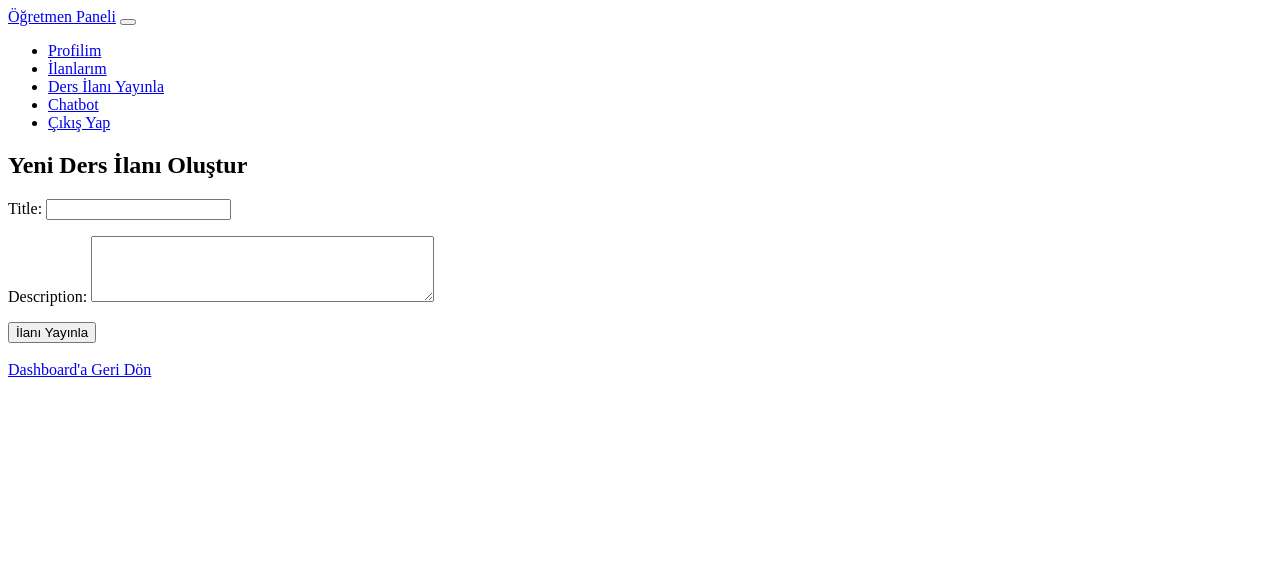
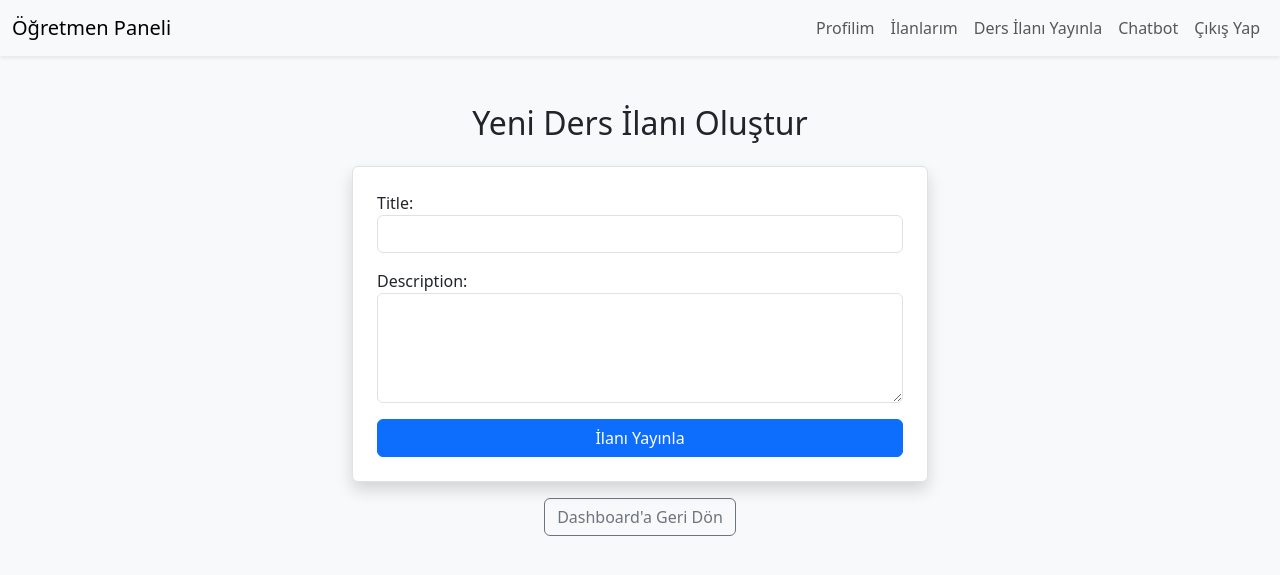
Before and after one commit to senihakulaksiz/appointment_project, a Django app: page /users/teacher/announcement/new/ in a window 1280 px wide. Shown: the top 575 px of the page. Run offline with Django 4.2, Linux system fonts and the light colour scheme; a user stored in the database is signed in; tables that the repository leaves empty hold one stand-in row (values such as "Sample post"); parts of the project's set-up code (start-up, migrations or seed data) failed here and were passed over; some libraries are stand-ins or nearby versions.

Commit message:
Style: Apply Bootstrap to Create Announcement page

```diff
--- a/backend/users/templates/users/create_announcement.html
+++ b/backend/users/templates/users/create_announcement.html
@@ -1,11 +1,15 @@
 <!DOCTYPE html>
 <html lang="tr">
+{% load static %}
 <head>
     <meta charset="UTF-8">
     <title>Yeni Ders İlanı Oluştur</title>
+    <link rel="stylesheet" href="{% static 'css/bootstrap.min.css' %}">
 </head>
-<body>
-<nav class="navbar navbar-expand-lg navbar-light bg-light">
+<body style="background-color: #f8f9fa;">
+
+<!-- NAVBAR -->
+<nav class="navbar navbar-expand-lg navbar-light bg-light shadow-sm">
   <div class="container-fluid">
     <a class="navbar-brand" href="{% url 'teacher_dashboard' %}">Öğretmen Paneli</a>
     <button class="navbar-toggler" type="button" data-bs-toggle="collapse" data-bs-target="#navbarNav">
@@ -14,36 +18,32 @@
 
     <div class="collapse navbar-collapse" id="navbarNav">
       <ul class="navbar-nav ms-auto">
-        <li class="nav-item">
-          <a class="nav-link" href="{% url 'teacher_profile' %}">Profilim</a>
-        </li>
-        <li class="nav-item">
-          <a class="nav-link" href="{% url 'my_announcements' %}">İlanlarım</a>
-        </li>
-        <li class="nav-item">
-          <a class="nav-link" href="{% url 'create_announcement' %}">Ders İlanı Yayınla</a>
-        </li>
-        <li class="nav-item">
-          <a class="nav-link" href="{% url 'chatbot_page' %}">Chatbot</a>  <!-- 🔥 Burası -->
-        </li>
-        <li class="nav-item">
-          <a class="nav-link" href="{% url 'logout' %}">Çıkış Yap</a>
-        </li>
+        <li class="nav-item"><a class="nav-link" href="{% url 'teacher_profile' %}">Profilim</a></li>
+        <li class="nav-item"><a class="nav-link" href="{% url 'my_announcements' %}">İlanlarım</a></li>
+        <li class="nav-item"><a class="nav-link" href="{% url 'create_announcement' %}">Ders İlanı Yayınla</a></li>
+        <li class="nav-item"><a class="nav-link" href="{% url 'chatbot_page' %}">Chatbot</a></li>
+        <li class="nav-item"><a class="nav-link" href="{% url 'logout' %}">Çıkış Yap</a></li>
       </ul>
     </div>
   </div>
 </nav>
 
-<h2>Yeni Ders İlanı Oluştur</h2>
+<!-- FORM -->
+<div class="container mt-5" style="max-width: 600px;">
+    <h2 class="mb-4 text-center">Yeni Ders İlanı Oluştur</h2>
+    <form method="post" class="shadow p-4 rounded bg-white border">
+        {% csrf_token %}
+        {{ form.as_p }}
+        <div class="d-grid mt-3">
+            <button type="submit" class="btn btn-primary">İlanı Yayınla</button>
+        </div>
+    </form>
 
-<form method="post">
-    {% csrf_token %}
-    {{ form.as_p }}
-    <button type="submit" class="btn btn-primary">İlanı Yayınla</button>
-</form>
+    <div class="text-center mt-3">
+        <a href="{% url 'teacher_dashboard' %}" class="btn btn-outline-secondary">Dashboard'a Geri Dön</a>
+    </div>
+</div>
 
-<br>
-<a href="{% url 'teacher_dashboard' %}">Dashboard'a Geri Dön</a>
-
+<script src="{% static 'js/bootstrap.bundle.min.js' %}"></script>
 </body>
 </html>
```
